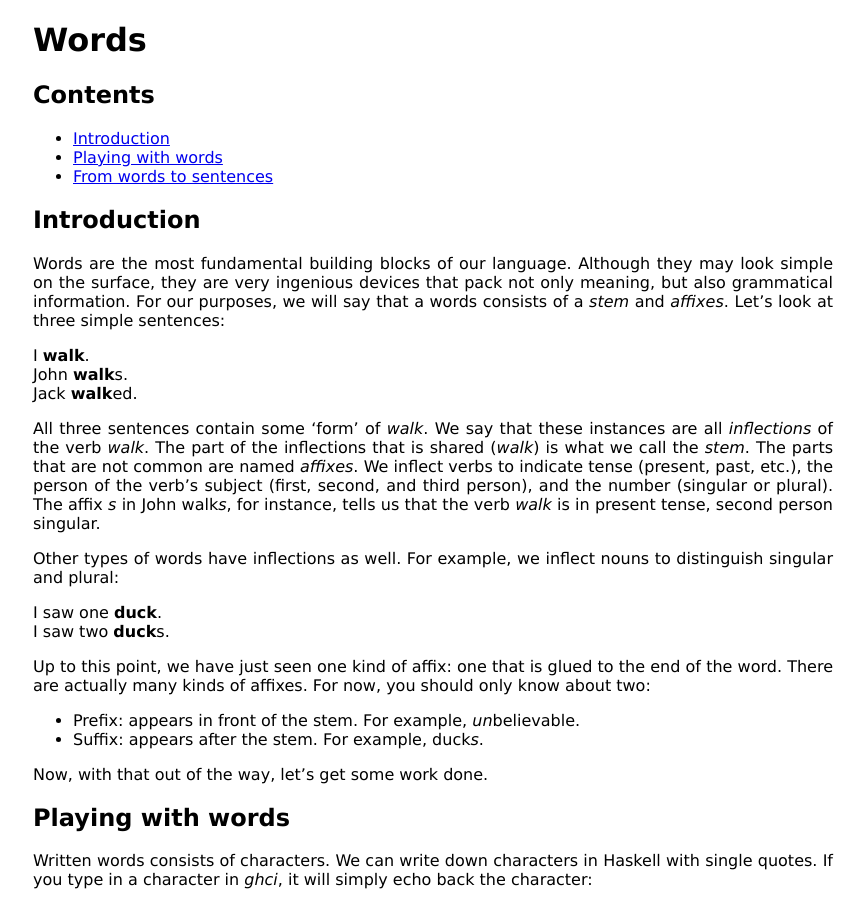
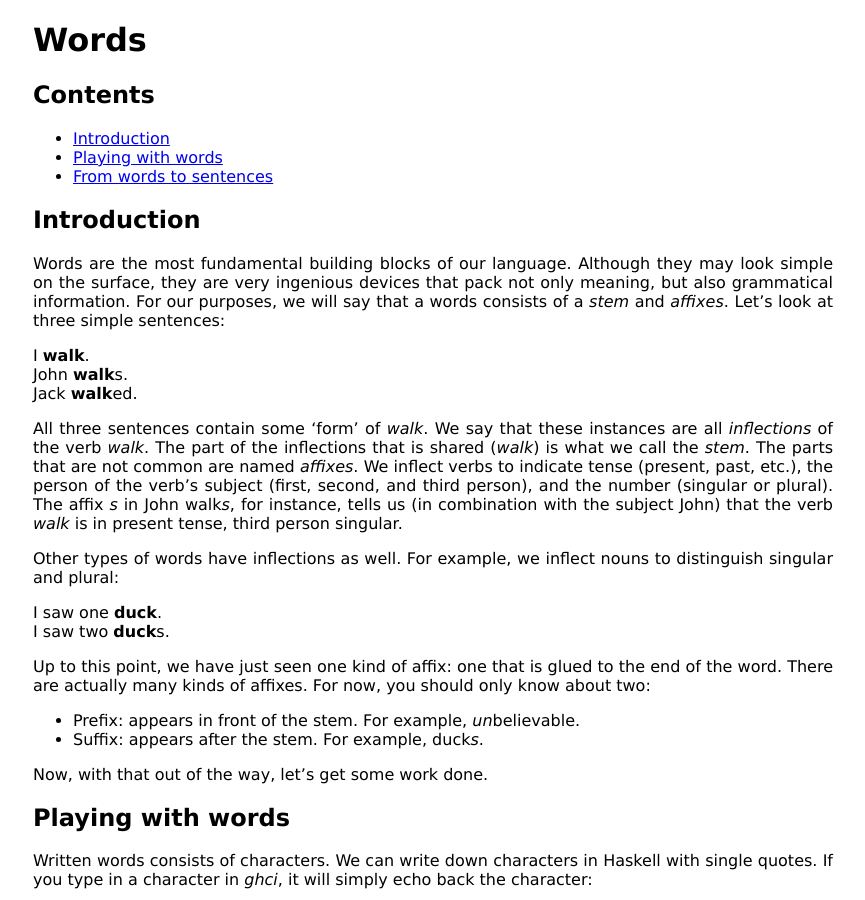
Before and after one commit to cskau/nlpwp, a Jekyll site: the page built from words.md, in a window 1280 px wide and 900 px high. Shown: the whole window, without its empty margins (207-1072 px from the left). Built offline with Jekyll 4.4.1, drawn with Linux system fonts in a browser that asks for light colours.

Commit message:
fixed my own example ;-)

```diff
--- a/words.md
+++ b/words.md
@@ -28,8 +28,9 @@ inflections that is shared (*walk*) is what we call the *stem*. The
 parts that are not common are named *affixes*. We inflect verbs
 to indicate tense (present, past, etc.), the person of the verb's subject
 (first, second, and third person), and the number (singular or plural).
-The affix *s* in John walk*s*, for instance, tells us that the verb *walk*
-is in present tense, second person singular.
+The affix *s* in John walk*s*, for instance, tells us (in combination
+with the subject John) that the verb *walk* is in present tense,
+third person singular.
 
 Other types of words have inflections as well. For example, we inflect
 nouns to distinguish singular and plural:
```
